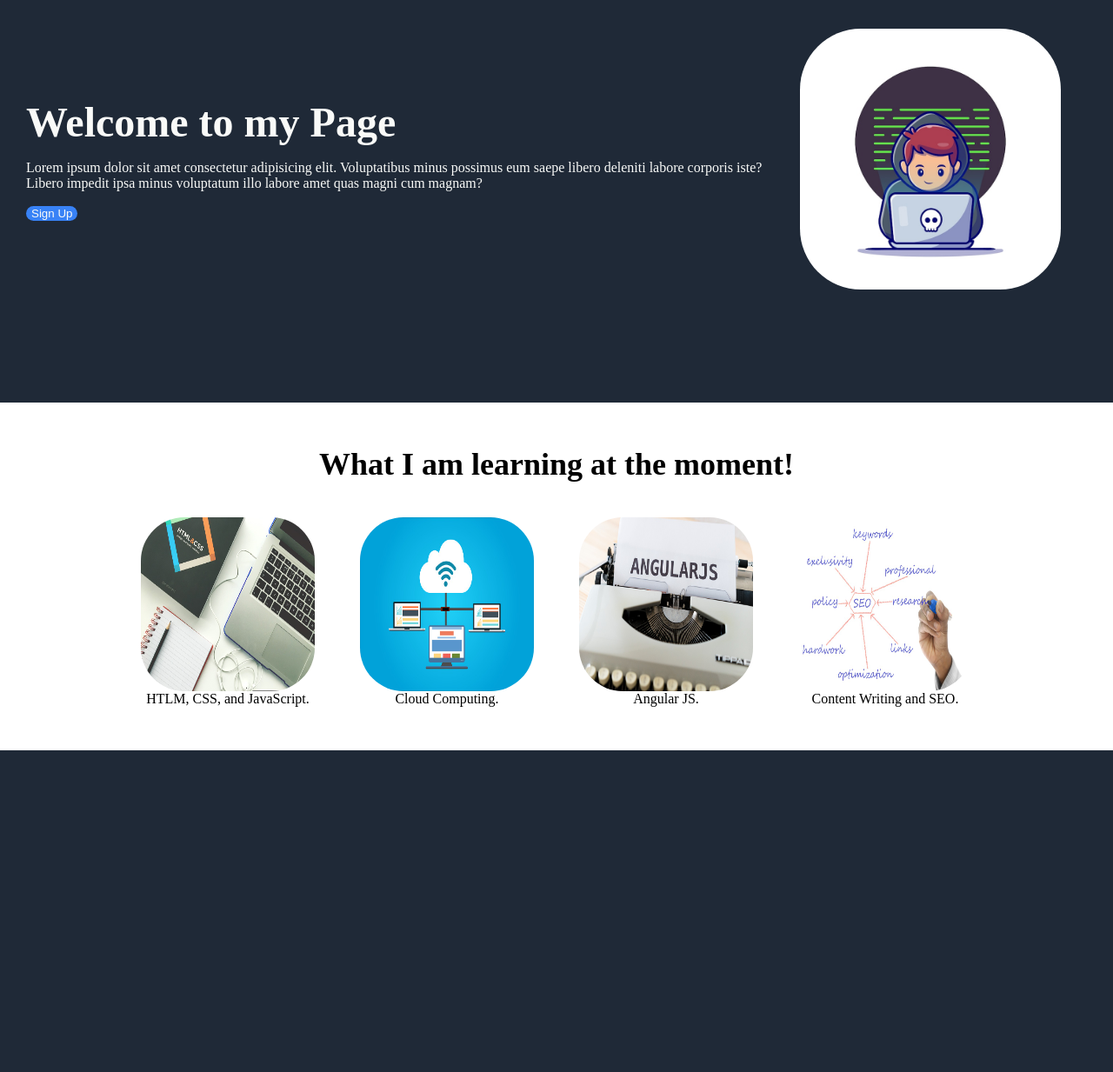
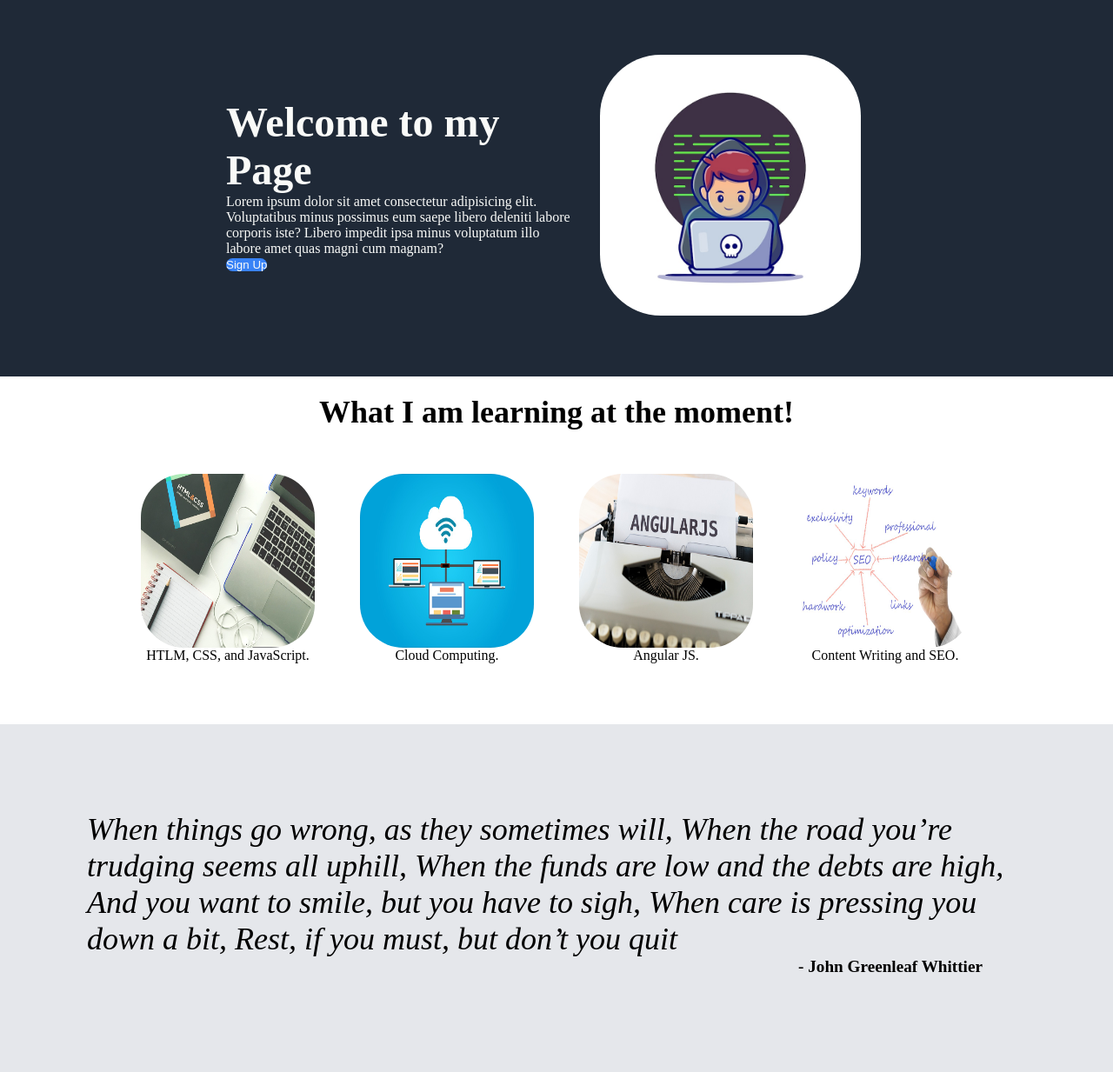
Before and after one commit to oladotunhero/odinProject-Landing-Page, a plain HTML site: page index.html in a window 1280 px wide. Shown: the part 77-1310 px from the top of the page at 87% size. Before the commit the page ends 940 px from the top, so only its background shows below. Drawn offline with Linux system fonts and the light colour scheme.

Commit message:
created section three

```diff
--- a/index.html
+++ b/index.html
@@ -16,7 +16,7 @@
             <a href="contact">Contact Us</a>
         </div>
     </nav>
-    <section>
+    <section class="sect-one">
         <div class="main-container">
             <div class="baby-container">
                 <p class="hero">Welcome to my Page</p>
@@ -41,12 +41,22 @@
                     <img class="img-sect2" src="images/angular.jpg" alt="angular Js illustration">
                     <div class="text">Angular JS.</div>
                 </div>
-
                 <div class="child">
                     <img class="img-sect2" src="images/seo.jpg" alt="seo writing illustration">
                     <div class="text">Content Writing and SEO.</div>
                     </div>
         </div>
     </section>
+    <section>
+        <div class="sect-three">
+                <p class="quote">When things go wrong, as they sometimes will,
+                    When the road you’re trudging seems all uphill,
+                    When the funds are low and the debts are high,
+                    And you want to smile, but you have to sigh,
+                    When care is pressing you down a bit,
+                    Rest, if you must, but don’t you quit</p>
+                <p class="speaker">- John Greenleaf Whittier</p>
+        </div>
+    </section>
 </body>
 </html>
--- a/styles.css
+++ b/styles.css
@@ -1,17 +1,22 @@
-body {
-    background-color: #1F2937;
-    margin: 0;
+* { margin: 0;
+    padding: 0;
 }
+/*body {
+
+}*/
 /*nav-bar design*/
 nav {
     display: flex;
     justify-content: space-around;
     gap: 10px;
+    background-color: #1F2937;
+    padding-bottom: 50px;
 }
 .nav-image {
     max-width: 100px;
     max-height: 50px;
     border-radius: 100px;
+    padding-top: 10px;
 }
 .header-links {
     display: flex;
@@ -25,16 +30,22 @@ a {
 }
 
 /*section one*/
+.sect-one{
+    background-color: #1F2937;
+    height: 400px;
+}
 .main-container{
     color: #F9FAF8;
     display: flex;
     align-items: center;
-    margin: 30px;
+    justify-content: center;
+}
+.baby-container {
+    max-width: 400px;
 }
 .hero{
     font-size: 48px;
     font-weight: 800;
-    margin: 0;
 }
 .sect-img{
     border-radius: 100px;
@@ -59,8 +70,8 @@ button {
     font-weight: 900;
     display: flex;
     justify-content: center;
-    margin: 100px 0 40px;
-    padding-top: 50px;
+    padding-top: 20px;
+    padding-bottom: 50px;
   }
   .text{
     text-align: center;
@@ -81,3 +92,23 @@ button {
 .child {
     max-width: 200px;
   }
+
+/* Section Three */
+.sect-three {
+    height: 400px;
+    background-color: #E5E7EB;
+}
+.quote {
+    padding: 100px 100px 0 100px;
+    font-size: 36px;
+    font-weight: light;
+    font-style: italic;
+}
+.speaker {
+    display: flex;
+    justify-content: flex-end;
+    align-items: flex-start;
+    font-weight: 900;
+    padding-right: 150px;
+    font-size: larger;
+}
```
